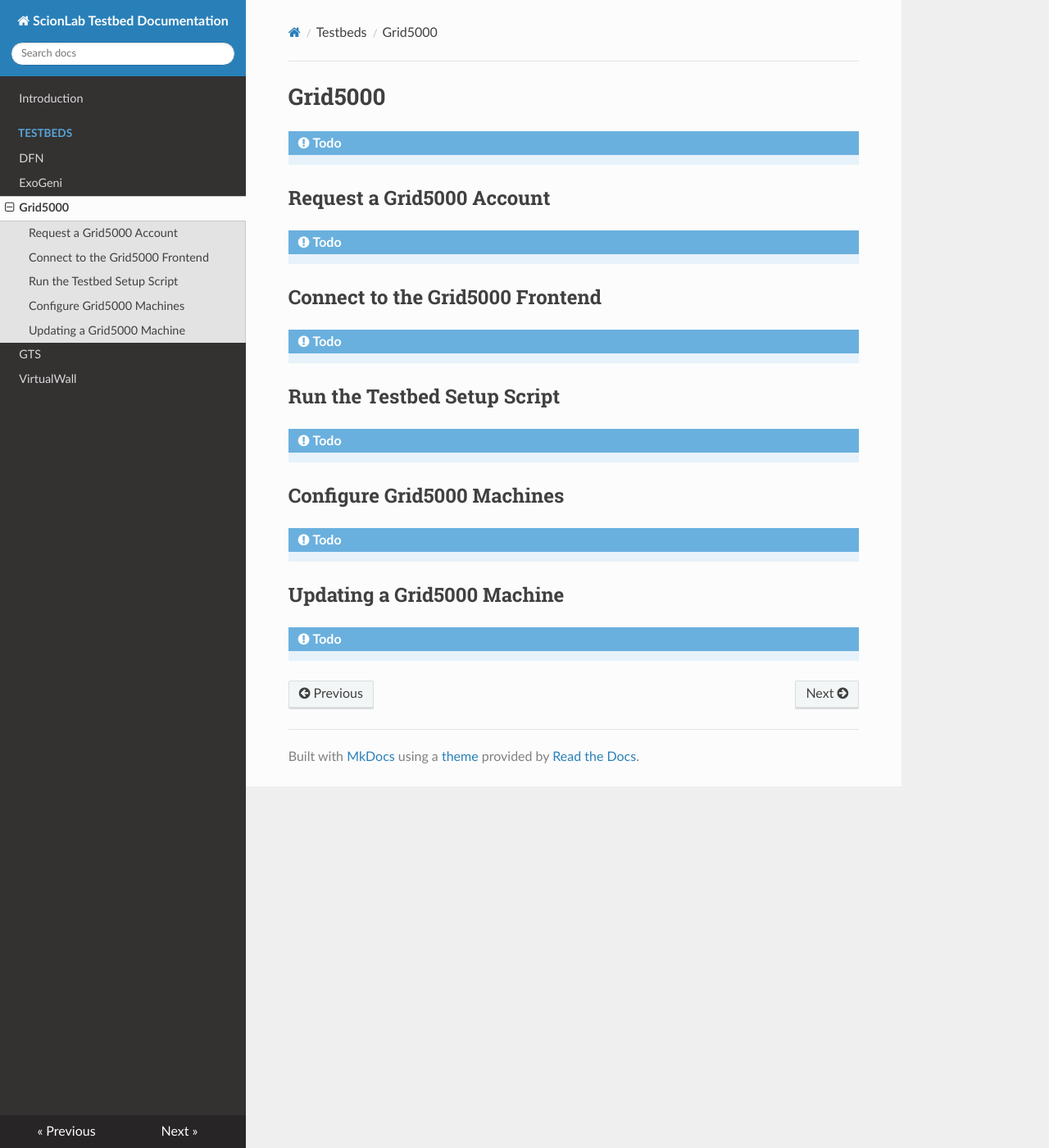
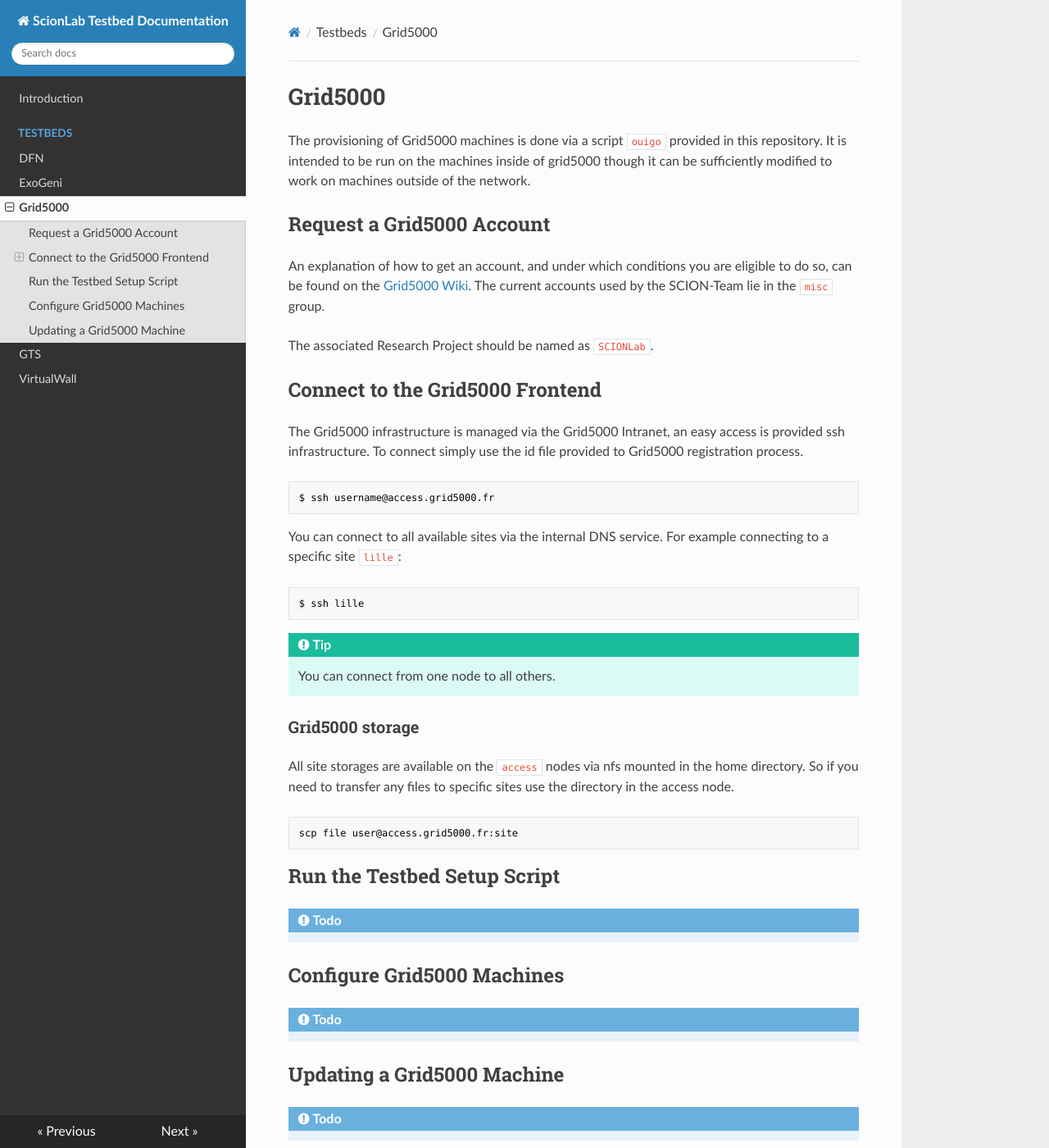
Before and after one commit to jwuensche/scionlab-scripts, an MkDocs documentation site: the page built from docs/testbeds/grid5000.md, in a window 1280 px wide and 1400 px high. Shown: the whole window at 82% size. Built offline with MkDocs 1.6.1, drawn with Linux system fonts in a browser that asks for light colours; nearby versions of some CDN libraries.

Commit message:
Add remarks grid5000

````diff
--- a/docs/testbeds/grid5000.md
+++ b/docs/testbeds/grid5000.md
@@ -1,14 +1,38 @@
 # Grid5000
 
-!!! TODO
+The provisioning of Grid5000 machines is done via a script `ouigo` provided in this repository.
+It is intended to be run on the machines inside of grid5000  though it can be sufficiently modified to work on machines outside of the network.
 
 ## Request a Grid5000 Account
 
-!!! TODO
+An explanation of how to get an account, and under which conditions you are eligible to do so, can be found on the [Grid5000 Wiki](https://www.grid5000.fr/w/Grid5000:Get_an_account).
+The current accounts used by the SCION-Team lie in the `misc` group.
+
+The associated Research Project should be named as `SCIONLab`.
 
 ## Connect to the Grid5000 Frontend
 
-!!! TODO
+The Grid5000 infrastructure is managed via the Grid5000 Intranet, an easy access is provided ssh infrastructure.
+To connect simply use the id file provided to Grid5000 registration process.
+
+```bash
+$ ssh username@access.grid5000.fr
+```
+
+You can connect to all available sites via the internal DNS service. For example connecting to a specific site `lille`:
+```bash
+$ ssh lille
+```
+!!! tip
+    You can connect from one node to all others.
+
+### Grid5000 storage
+
+All site storages are available on the `access` nodes via nfs mounted in the home directory. So if you need to transfer any files to specific sites use the directory in the access node.
+
+```bash
+scp file user@access.grid5000.fr:site
+```
 
 ## Run the Testbed Setup Script
 
````
Also changed, not shown: docs/testbeds/dfn.md (+1 -1 lines).
